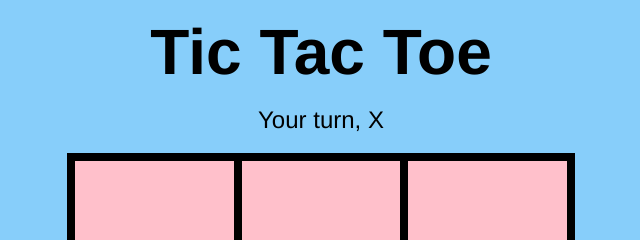
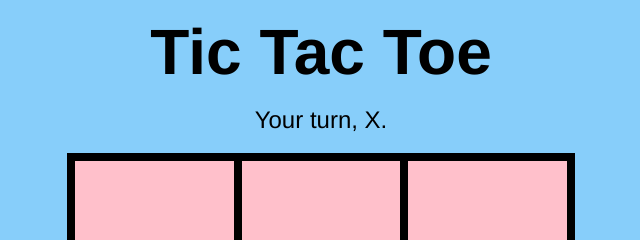
Before and after one commit to mikesmall/tic_tac_toe, a plain HTML site: page index.html in a window 1280 px wide. Shown: the top 240 px of the page, 319-959 px from the left. Drawn offline with Linux system fonts and the light colour scheme.

Commit message:
Period added to 'Your turn' string. Typo in reference chart fixed (was 7, now 8).

```diff
--- a/index.html
+++ b/index.html
@@ -13,7 +13,7 @@
 
     <h1>Tic Tac Toe</h1>
 
-    <p class="whose_turn">Your turn, <span class="display_player"></span></p>
+    <p class="whose_turn">Your turn, <span class="display_player"></span>.</p>
 
     <div class="game_board">
       <div class='row'>
--- a/main.js
+++ b/main.js
@@ -3,7 +3,6 @@ document.addEventListener('DOMContentLoaded', function() {
   // Button-click to reset the board:
   var newGame = document.querySelector('.new_game');
   newGame.addEventListener('click', function() {
-    console.log('The button was clicked');
     location.reload();
   });
 
@@ -11,7 +10,7 @@ document.addEventListener('DOMContentLoaded', function() {
   //  -------------
   //  | 1 | 4 | 7 |
   //  |---|---|---|
-  //  | 2 | 5 | 7 |
+  //  | 2 | 5 | 8 |
   //  |---|---|---|
   //  | 3 | 6 | 9 |
   //  -------------
```
